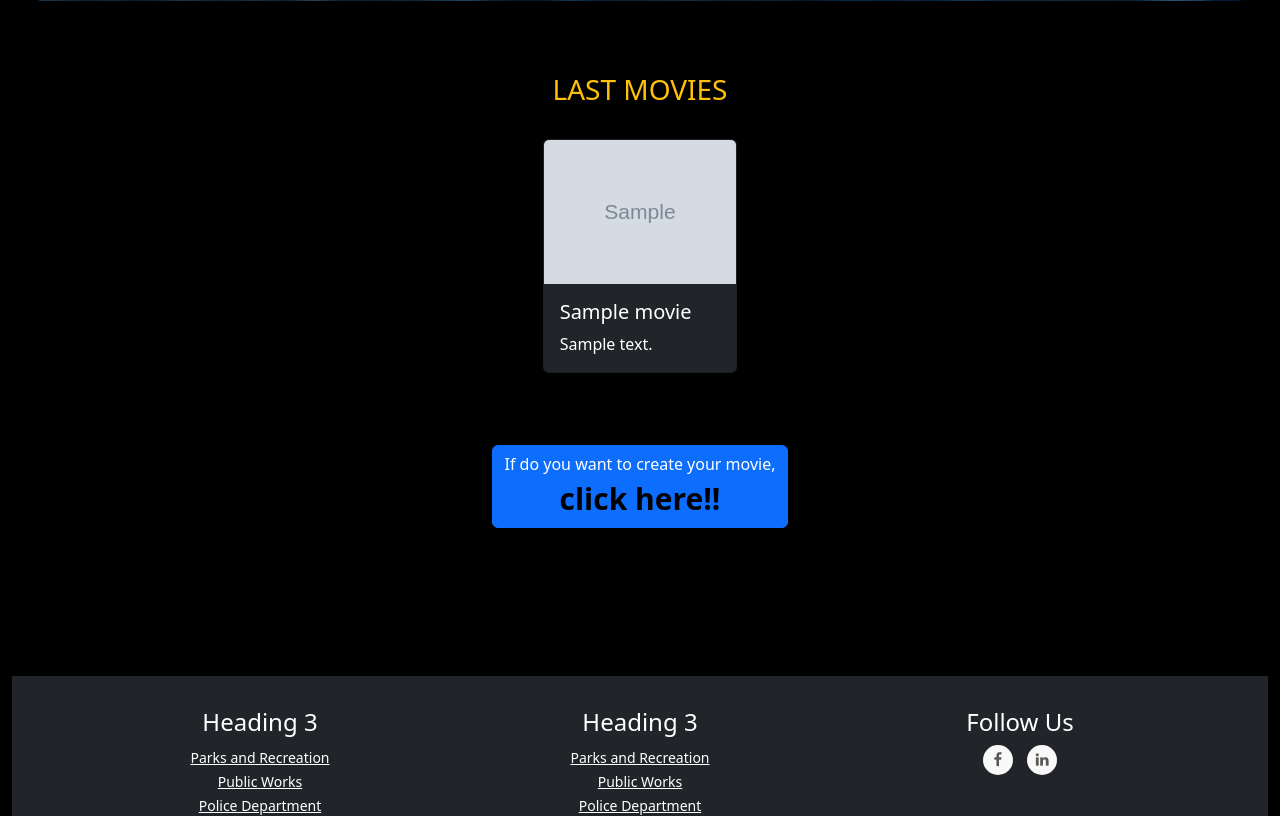
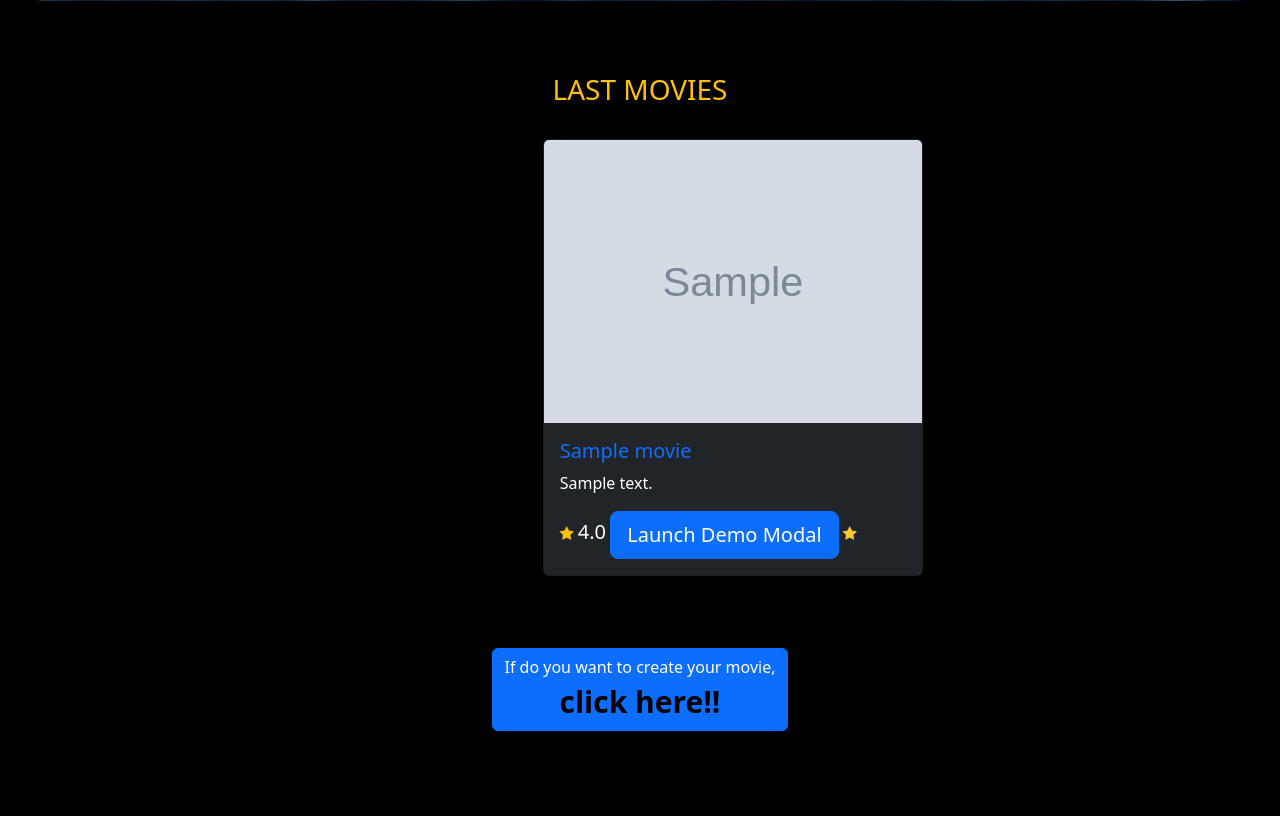
Before and after one commit to n-vgh98/IMDB, a Django app: page / in a window 1280 px wide. Shown: the part 625-1441 px from the top of the page. Run offline with Django 4.2, Linux system fonts and the light colour scheme; tables that the repository leaves empty hold one stand-in row (values such as "Sample post"); grey boxes marked "Sample" are stand-in pictures; some libraries are stand-ins or nearby versions.

Commit message:
add modal to template for rate

```diff
--- a/movies/models.py
+++ b/movies/models.py
@@ -1,4 +1,7 @@
 from django.db import models
+from django.conf import settings
+from django.db.models import Avg
+from django.core.validators import MinValueValidator, MaxValueValidator
 
 
 class Genre(models.Model):
@@ -58,6 +61,11 @@
     def __str__(self):
         return self.title
 
+    @property
+    def rate(self):
+        avg_rate = self.movie_rates.all().aggregate(avg=Avg('rate'))
+        return avg_rate.get('avg') or 1
+
 
 class MovieCrew(models.Model):
     movie = models.ForeignKey(Movie, on_delete=models.CASCADE)
@@ -68,3 +76,20 @@
 
     class Meta:
         unique_together = ('movie', 'crew', 'role')
+
+
+class AbstractRate(models.Model):
+    user = models.ForeignKey(settings.AUTH_USER_MODEL, on_delete=models.CASCADE, related_name="user_rates")
+    rate = models.PositiveSmallIntegerField(validators=[MinValueValidator(1), MaxValueValidator(5)])
+    created_time = models.DateTimeField(auto_now_add=True)
+    modified_time = models.DateTimeField(auto_now=True)
+
+    class Meta:
+        abstract = True
+
+
+class MovieRate(AbstractRate):
+    movie = models.ForeignKey(Movie, on_delete=models.CASCADE, related_name='movie_rates')
+
+    class Meta:
+        constraints = [models.UniqueConstraint(fields=('user', 'movie'), name='unique_user_rate_movie')]
--- a/movies/static/movies/css/main.css
+++ b/movies/static/movies/css/main.css
@@ -126,3 +126,50 @@
 .social-network a {
   background-color: #F9F9F9;
 }
+
+
+
+/*rate css */
+body{
+background-color:#eef3f4;
+}
+
+.height-100{
+    height:100vh;
+}
+
+.card{
+    width:380px;
+    border:none;
+    height:280px;
+}
+
+.ratings{
+    margin-right:10px;
+}
+
+.ratings i{
+
+    color:#cecece;
+    font-size:32px;
+}
+
+.rating-color{
+    color:#fbc634 !important;
+}
+
+.review-count{
+    font-weight:400;
+    margin-bottom:2px;
+    font-size:24px !important;
+}
+
+.small-ratings i{
+  color:#cecece;
+}
+
+.review-stat{
+    font-weight:300;
+    font-size:18px;
+    margin-bottom:2px;
+}
--- a/movies/templates/movies/index.html
+++ b/movies/templates/movies/index.html
@@ -45,19 +45,66 @@
       <div class="row row-cols-1 row-cols-md-6 g-2 p-4 justify-content-center">
         {% for movie in movies %}
         <div class="col">
-            <a href={% url "detail_movie" movie.id %} style="text-decoration:none;">
+
                   <div class="card h-100 text-white bg-dark">
+                       <a href={% url "detail_movie" movie.id %} style="text-decoration:none;">
                       {% if movie.avatar %}
                       <img src="{{ movie.avatar.url }}" class="card-img-top" alt="...">
                       {% else %}
                       <img src="" class="card-img-top" alt="...">
                       {% endif %}
+                      </a>
                       <div class="card-body">
-                          <h5 class="card-title ">{{ movie.title }}</h5>
+                          <a href={% url "detail_movie" movie.id %} style="text-decoration:none;">
+                            <h5 class="card-title ">{{ movie.title }}</h5>
+                          </a>
                           <p class="card-text">{{ movie.description }}</p>
+                           <i class="fa fa-star rating-color text-warning" style="font-size: 15px"></i> <span style="font-size: 20px;">{{ movie.rate}}</span>
+                          <a href="#myModal" class="btn btn-lg btn-primary" data-bs-toggle="modal">Launch Demo Modal</a>
+
+<i class="fa fa-star rating-color" style="font-size: 15px"></i>
+
+<!-- modal-->
+
+
+                        <div id="myModal" class="modal fade">
+                            <div class="modal-dialog">
+                                <div class="modal-content">
+                                    <div class="modal-header">
+                                        <h5 class="modal-title">Confirmation</h5>
+                                        <button type="button" class="btn-close" data-bs-dismiss="modal"></button>
+                                    </div>
+                                    <div class="modal-body">
+                                        <p>Do you want to save changes to this document before closing?</p>
+                                        <p class="text-secondary"><small>If you don't save, your changes will be lost.</small></p>
+                                    </div>
+                                    <div class="modal-footer">
+                                        <button type="button" class="btn btn-secondary" data-bs-dismiss="modal">Cancel</button>
+                                        <button type="button" class="btn btn-primary">Save changes</button>
+                                    </div>
+                                </div>
+                            </div>
+                        </div>
+
+
+
+
+
+
+
+
+
+
+
+
+
+
+
+
                       </div>
                   </div>
-            </a>
+
+
         </div>
         {% endfor %}
       </div>
--- a/templates/_base.html
+++ b/templates/_base.html
@@ -114,7 +114,14 @@
 
       <!-- end footer -->
     </div>
-
+<!--    <script src="{% static 'movies/js/rate.js' %}"></script>-->
+    <script>
+      $(document).ready(function() {
+          $("#myModal").modal("show");
+      });
+    </script>
     <script src="https://cdn.jsdelivr.net/npm/bootstrap@5.2.2/dist/js/bootstrap.bundle.min.js" integrity="sha384-OERcA2EqjJCMA+/3y+gxIOqMEjwtxJY7qPCqsdltbNJuaOe923+mo//f6V8Qbsw3" crossorigin="anonymous"></script>
+    <script src="https://cdn.jsdelivr.net/npm/@popperjs/core@2.11.6/dist/umd/popper.min.js" integrity="sha384-oBqDVmMz9ATKxIep9tiCxS/Z9fNfEXiDAYTujMAeBAsjFuCZSmKbSSUnQlmh/jp3" crossorigin="anonymous"></script>
+    <script src="https://cdn.jsdelivr.net/npm/bootstrap@5.2.2/dist/js/bootstrap.min.js" integrity="sha384-IDwe1+LCz02ROU9k972gdyvl+AESN10+x7tBKgc9I5HFtuNz0wWnPclzo6p9vxnk" crossorigin="anonymous"></script>
   </body>
 </html>
```
Also changed, not shown: movies/templates/movies/detail.html (+15 -1 lines), movies/migrations/0002_movierate_movierate_unique_user_rate_movie.py (added).
